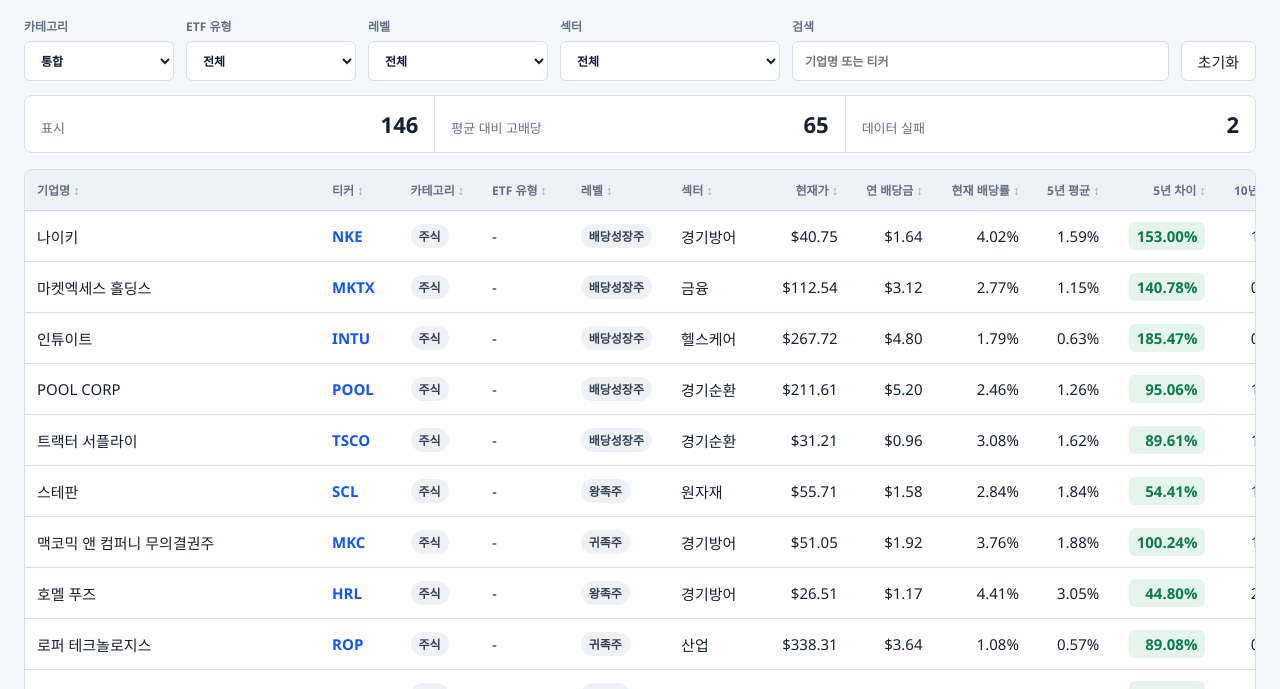
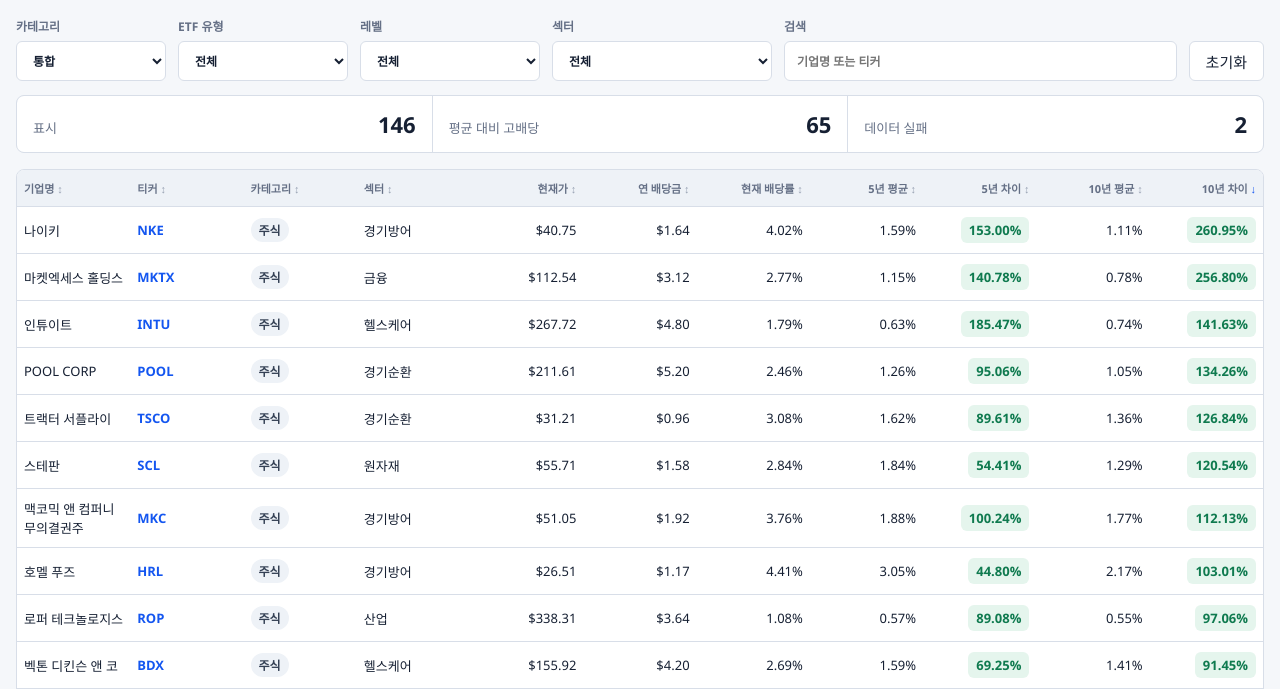
Before and after one commit to john1313-source/ld, a plain HTML site: page web/index.html in a window 1280 px wide. Shown: the part 111-800 px from the top of the page. Drawn offline with Linux system fonts and the light colour scheme.

Commit message:
fix: fit desktop table without horizontal scroll

```diff
--- a/web/index.html
+++ b/web/index.html
@@ -4,7 +4,7 @@
     <meta charset="utf-8">
     <meta name="viewport" content="width=device-width, initial-scale=1">
     <title>미국 배당기업 실시간 트래커</title>
-    <link rel="stylesheet" href="./style.css?v=20260628-2">
+    <link rel="stylesheet" href="./style.css?v=20260628-3">
   </head>
   <body>
     <header class="app-header">
@@ -105,6 +105,6 @@
       <div id="detailContent"></div>
     </dialog>
 
-    <script src="./app.js?v=20260628-2"></script>
+    <script src="./app.js?v=20260628-3"></script>
   </body>
 </html>
--- a/web/style.css
+++ b/web/style.css
@@ -154,7 +154,8 @@
 }
 
 .table-wrap {
-  overflow: auto;
+  overflow-x: hidden;
+  overflow-y: visible;
 }
 
 .mobile-list {
@@ -163,8 +164,9 @@
 
 table {
   width: 100%;
-  min-width: 1740px;
+  min-width: 0;
   border-collapse: collapse;
+  table-layout: fixed;
 }
 
 thead {
@@ -176,16 +178,22 @@
 
 th,
 td {
-  padding: 11px 12px;
+  padding: 10px 8px;
   border-bottom: 1px solid var(--line);
   text-align: left;
-  white-space: nowrap;
+  white-space: normal;
+  overflow-wrap: anywhere;
+  vertical-align: middle;
 }
 
 th {
   color: var(--muted);
-  font-size: 12px;
+  font-size: 11px;
   font-weight: 800;
+}
+
+td {
+  font-size: 13px;
 }
 
 th button {
@@ -251,10 +259,36 @@
 .diff {
   display: inline-flex;
   justify-content: flex-end;
-  min-width: 76px;
+  min-width: 0;
   padding: 4px 8px;
   border-radius: 6px;
   font-weight: 800;
+}
+
+@media (max-width: 1400px) and (min-width: 761px) {
+  main {
+    padding-inline: 16px;
+  }
+
+  th:nth-child(4),
+  td:nth-child(4),
+  th:nth-child(5),
+  td:nth-child(5),
+  th:nth-child(14),
+  td:nth-child(14),
+  th:nth-child(15),
+  td:nth-child(15),
+  th:nth-child(16),
+  td:nth-child(16),
+  th:nth-child(17),
+  td:nth-child(17) {
+    display: none;
+  }
+
+  th,
+  td {
+    padding-inline: 7px;
+  }
 }
 
 .diff.positive {
```
